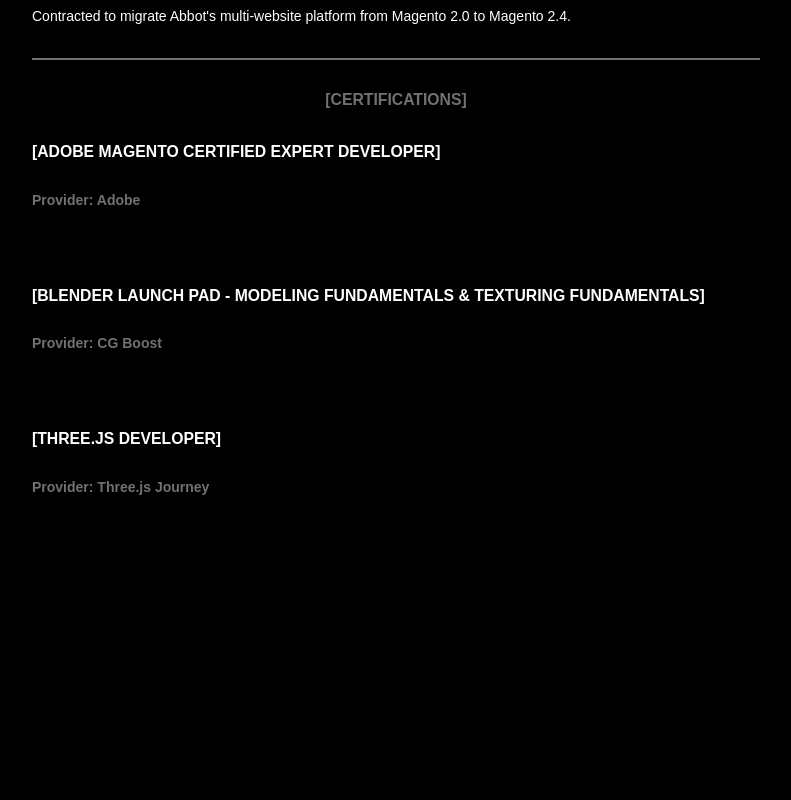
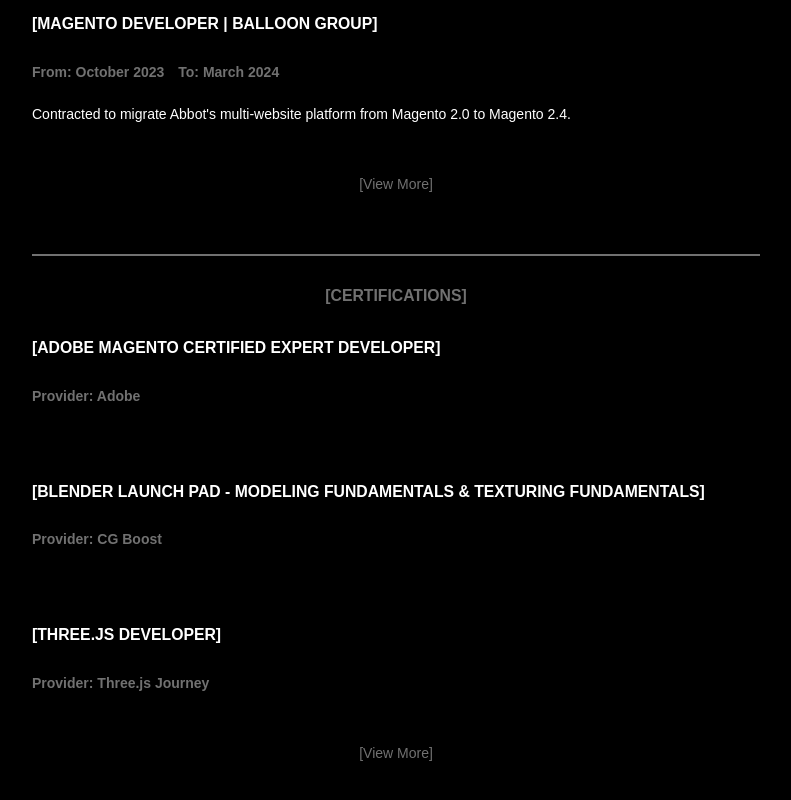
Before and after one commit to d3p1/me, a Next.js app: page /resume in a window 1280 px wide. Shown: the part 2260-3060 px from the top of the page, without its empty margins (244-1035 px from the left). Before the commit the page ends 2803 px from the top, so only its background shows below. Built offline with nearby package versions, Linux system fonts and the light colour scheme; a web font is replaced by a local one.

Commit message:
feat: add the possibility of view more resume content in my social accounts [#1]

```diff
--- a/src/app/(section)/resume/_components/CertificationList.tsx
+++ b/src/app/(section)/resume/_components/CertificationList.tsx
@@ -10,6 +10,7 @@
   return (
     <List
       title="Certifications"
+      link="https://www.linkedin.com/in/cristian-marcelo-de-picciotto/"
       items={certifications.map((certification, index) => (
         <Item li={certification} key={index}>
           <a
--- a/src/app/(section)/resume/_components/ExperienceList.tsx
+++ b/src/app/(section)/resume/_components/ExperienceList.tsx
@@ -15,6 +15,7 @@
   return (
     <List
       title="Experience"
+      link="https://www.upwork.com/freelancers/cristianmarcelodepicciotto"
       items={experiences.map((experience, index) => (
         <Item li={experience} key={index}>
           <div className="font-black text-secondary-500 flex flex-row gap-4">
--- a/src/app/(section)/resume/_components/List.tsx
+++ b/src/app/(section)/resume/_components/List.tsx
@@ -4,11 +4,18 @@
  */
 import type {ListComponentProps} from '@/app/(section)/resume/_types'
 
-export default function List({title, items}: ListComponentProps) {
+export default function List({title, items, link}: ListComponentProps) {
   return (
     <div className="pt-4 border-t-solid border-t-2 border-secondary-500">
       <h3 className="text-center text-secondary-500">{title}</h3>
       <ul className="flex flex-col gap-14">{items}</ul>
+      <a
+        href={link}
+        target="_blank"
+        className="text-center text-secondary-500 token my-8 block"
+      >
+        View More
+      </a>
     </div>
   )
 }
--- a/src/app/(section)/resume/_components/ProjectList.tsx
+++ b/src/app/(section)/resume/_components/ProjectList.tsx
@@ -10,6 +10,7 @@
   return (
     <List
       title="Projects"
+      link="https://github.com/d3p1/"
       items={projects.map((project, index) => (
         <Item li={project} key={index} />
       ))}
--- a/src/app/(section)/resume/_types/index.ts
+++ b/src/app/(section)/resume/_types/index.ts
@@ -18,6 +18,7 @@
 
 export type ListComponentProps = {
   title: string
+  link: string
   items: ReactElement<ListItemComponentProps>[]
 }
 
```
